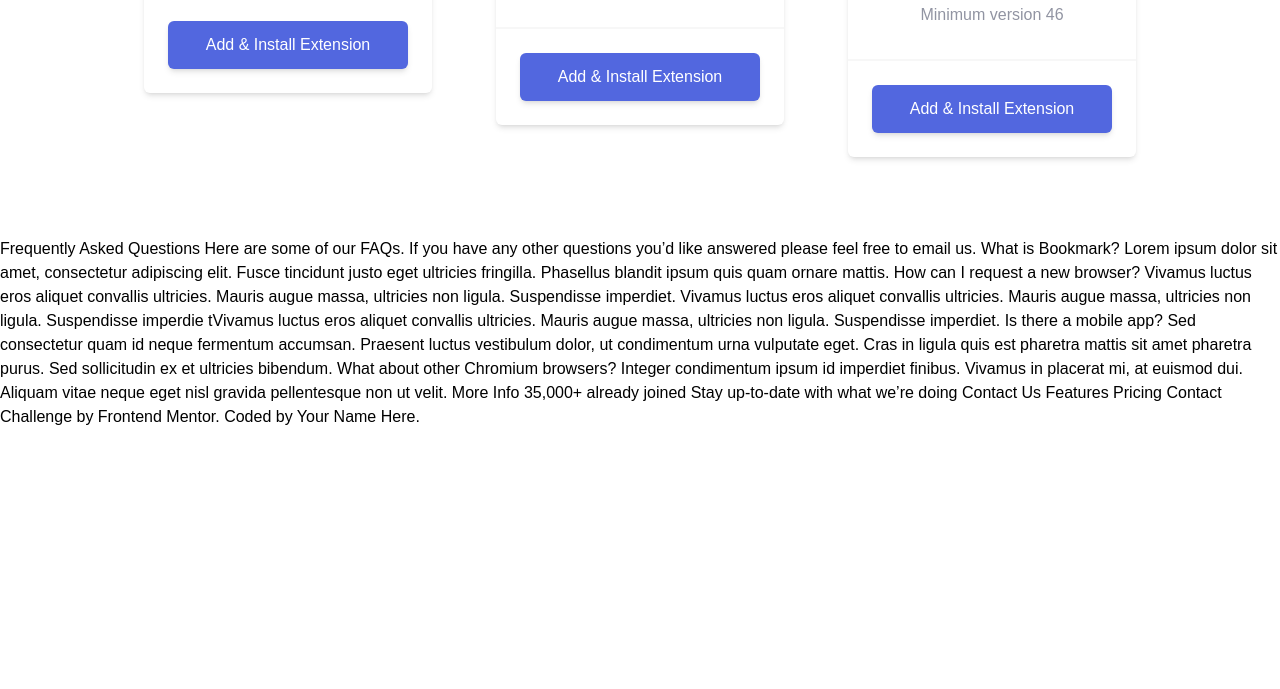
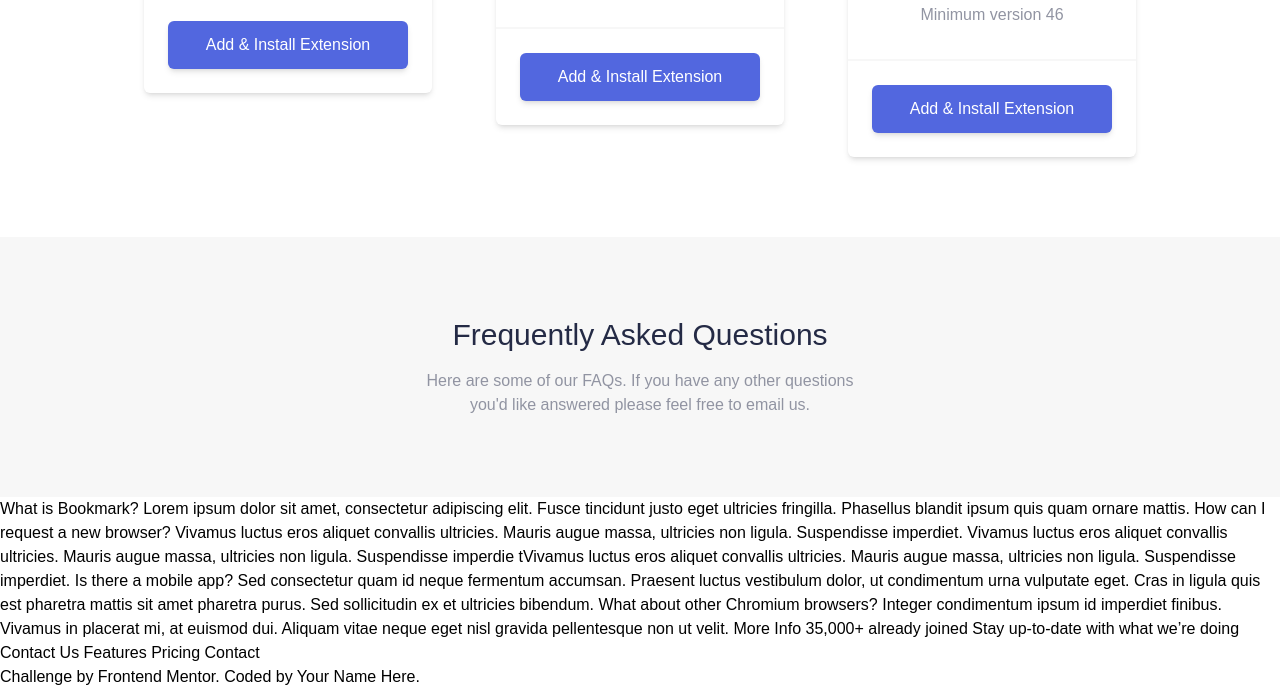
Before and after one commit to ndrsov/bookmark-landing-page, a website: page public/index.html in a window 1280 px wide. Shown: the part 3388-4077 px from the top of the page. Before the commit the page ends 3817 px from the top, so only its background shows below. Drawn offline with Linux system fonts and the light colour scheme.

Commit message:
Add fFAQ section

```diff
--- a/public/index.html
+++ b/public/index.html
@@ -283,8 +283,21 @@
       </div>
     </section>
 
-    Frequently Asked Questions Here are some of our FAQs. If you have any other
-    questions you’d like answered please feel free to email us.
+    <!-- FAQ  -->
+    <section class="bg-bookmark-white py-20">
+      <div class="container">
+        <!-- Heading  -->
+        <div class="sm:w-3/4 lg:w-5/12 mx-auto px-2">
+          <h1 class="text-3xl text-center text-bookmark-blue">
+            Frequently Asked Questions
+          </h1>
+          <p class="text-center text-bookmark-grey mt-4">
+            Here are some of our FAQs. If you have any other questions you'd
+            like answered please feel free to email us.
+          </p>
+        </div>
+      </div>
+    </section>
 
     <!-- Question 1 -->
     What is Bookmark?
```
Also changed, not shown: public/style.css.
